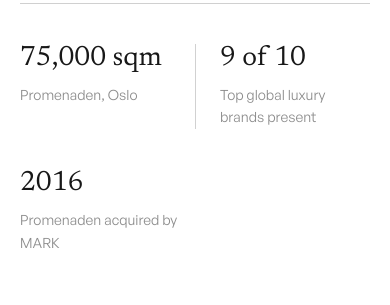
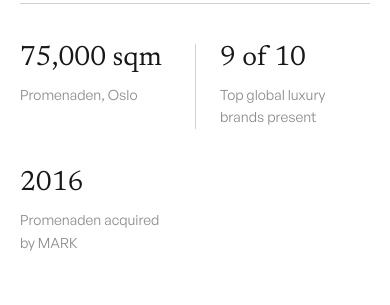
Before and after one commit to dmytrodzandzava-maker/mark-capital, a Next.js app: page /verticals/retail in a window 390 px wide. Shown: the part 1695-2000 px from the top of the page. Built offline with nearby package versions, Linux system fonts and the light colour scheme.

Commit message:
Fix asymmetric spacing around key-stat dividers (add matching right padding)

```diff
--- a/app/verticals/[slug]/page.tsx
+++ b/app/verticals/[slug]/page.tsx
@@ -115,13 +115,13 @@ export default async function VerticalPage({
                   {vertical.facts.map((fact, i) => (
                     <div
                       key={fact.label}
-                      className={`${
-                        i % 2 !== 0 ? "border-l border-hairline pl-6" : "pl-0"
+                      className={`${i % 2 !== 0 ? "border-l border-hairline pl-6" : "pl-0"} ${
+                        i % 2 !== 1 ? "pr-6" : "pr-0"
                       } ${
                         i % 4 !== 0
                           ? "sm:border-l sm:border-hairline sm:pl-8"
                           : "sm:border-l-0 sm:pl-0"
-                      }`}
+                      } ${i % 4 !== 3 ? "sm:pr-8" : "sm:pr-0"}`}
                     >
                       <div className="font-serif-num text-[clamp(1.75rem,4vw,3rem)] leading-none text-ink">
                         {fact.value}
```
